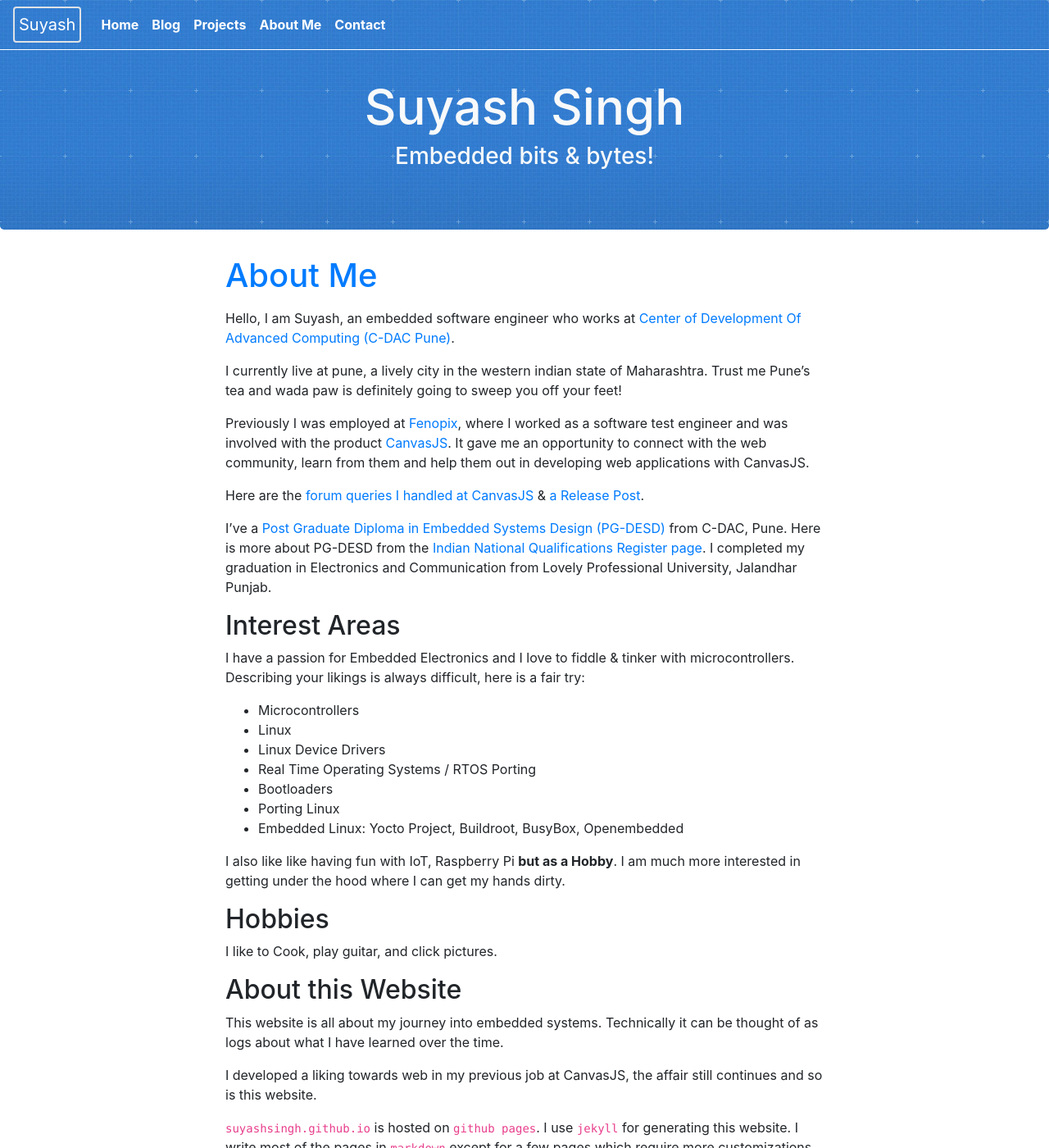
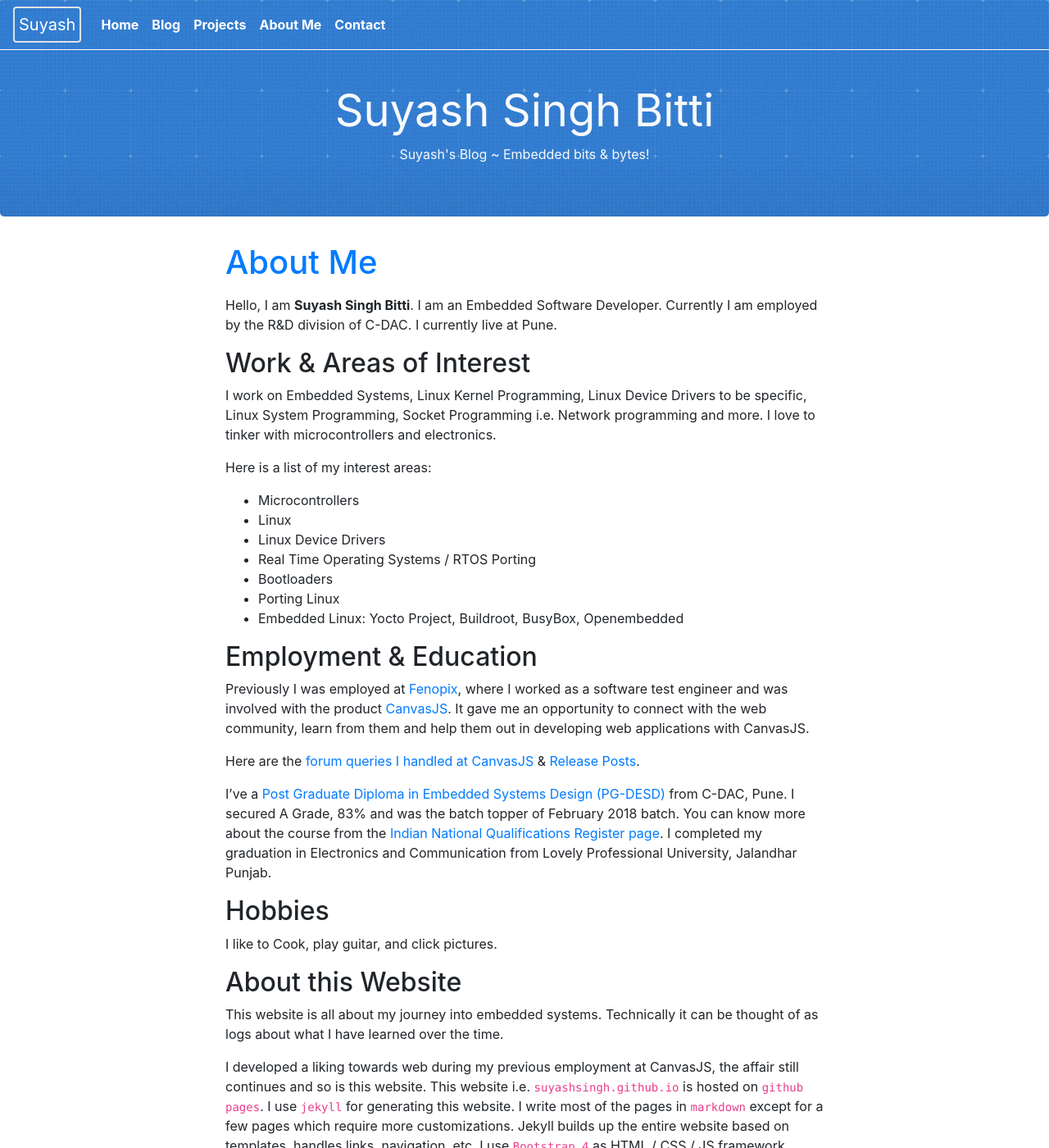
Before and after one commit to suyashsingh/suyashsingh.github.io, a Jekyll site: the page built from about.md, in a window 1280 px wide and 1400 px high. Shown: the whole window at 82% size. Built offline with Jekyll 4.4.1, drawn with Linux system fonts in a browser that asks for light colours; some of the changed text lies outside the part shown.

Commit message:
content cleanup on about page and related included files

```diff
--- a/_includes/footer.html
+++ b/_includes/footer.html
@@ -3,8 +3,8 @@
 <div class="container text-center">
     <small>Made with &#x2764; by Suyash | </small>
     <span>
-    <a href="{{ site.github }}" target="_blank"><svg class="svg-icon"><use xlink:href="#icon-github"></use></svg></span></a>
-    <a href="{{ site.linkedin }}" target="_blank"><svg class="svg-icon"><use xlink:href="#icon-linkedin"></use></svg></span></a>
+    <a href="{{ site.github }}" title="Github page of Suyash Singh Bitti" target="_blank"><svg class="svg-icon"><use xlink:href="#icon-github"></use></svg></span></a>
+    <a href="{{ site.linkedin }}" title="Suyash Singh Bitti's Linkedin profile page" target="_blank"><svg class="svg-icon"><use xlink:href="#icon-linkedin"></use></svg></span></a>
     </span>
 </div>
 </footer>
--- a/_layouts/default.html
+++ b/_layouts/default.html
@@ -67,8 +67,8 @@ layout: compress
 
   <!-- Jumbotron -->
   <div class="jumbotron text-center blue-header-bg" style="margin-top:30px;">
-  	<h1 class="text-light" style="font-size: 60px; ">Suyash Singh</h1>
-  	<h3 class="text-light">Embedded bits & bytes!</h3>
+    <span class="text-light" style="font-size: 3.4em;">Suyash Singh Bitti</span><br>
+    <span class="text-light">Suyash's Blog ~ Embedded bits & bytes!</span>
   </div>
   <!-- ./Jumbotron -->
 
--- a/about.md
+++ b/about.md
@@ -1,24 +1,19 @@
 ---
 title: About Me
-description: I am Suyash Singh Bitti, an Embedded Developer currently working at C-DAC Pune. I work in Embedded Systems, Kernel Development, Linux Device Drivers, Systems Programming Microcontrollers, IoT & alied techologies.
+description: I am Suyash Singh Bitti, an Embedded Developer working at CDAC Pune. I work on Embedded Systems, Linux Kernel Development &  Device Drivers. Know more about me here.
 layout: default
 order: 4
 ---
 
-Hello, I am Suyash, an embedded software engineer who works at [Center of Development Of Advanced Computing (C-DAC Pune)](https://cdac.in/).
+Hello, I am <strong>Suyash Singh Bitti</strong>. I am an Embedded Software Developer. Currently I am employed
+by the R&D division of C-DAC. I currently live at Pune.
 
-I currently live at pune, a lively city in the western indian state of Maharashtra. Trust me Pune's tea and wada paw is definitely
-going to sweep you off your feet!
+## Work & Areas of Interest
+I work on Embedded Systems, Linux Kernel Programming, Linux Device Drivers to be specific,
+Linux System Programming, Socket Programming i.e. Network programming and more. I love to
+tinker with microcontrollers and electronics.
 
-Previously I was employed at [Fenopix](https://fenopix.com/), where I worked as a software test engineer and was involved with the product [CanvasJS](https://canvasjs.com). It gave me an opportunity to connect with the web community, learn from them and help them out in developing web applications with CanvasJS.
-
-Here are the [forum queries I handled at CanvasJS](https://canvasjs.com/forums/users/suyash-singh/replies/) & [a Release Post](https://canvasjs.com/blog/author/suyash-singh/).
-
-I’ve a [Post Graduate Diploma in Embedded Systems Design (PG-DESD)](https://www.cdac.in/index.aspx?id=DESD&courseid=22) from C-DAC, Pune. Here is more about PG-DESD from the [Indian National Qualifications Register page](https://www.nqr.gov.in/qualification-title?nid=2995). I completed my graduation in Electronics and Communication from Lovely Professional University, Jalandhar Punjab.
-
-## Interest Areas
-I have a passion for Embedded Electronics and I love to fiddle & tinker with microcontrollers.
-Describing your likings is always difficult, here is a fair try:
+Here is a list of my interest areas:
 + Microcontrollers
 + Linux
 + Linux Device Drivers
@@ -27,8 +22,14 @@ Describing your likings is always difficult, here is a fair try:
 + Porting Linux
 + Embedded Linux: Yocto Project, Buildroot, BusyBox, Openembedded
 
-I also like like having fun with IoT, Raspberry Pi **but as a Hobby**. I am much more interested in getting under the hood where I can get my
-hands dirty.
+## Employment & Education
+Previously I was employed at <a href="https://fenopix.com/" title="Fenopix company behind CanvasJS Charts" rel="nofollow" target="_blank">Fenopix</a>, where I worked as a software test engineer and was involved with the product
+<a href="https://canvasjs.com/" title="CanvasJS HTML5 Javascript charting library product page" target="_blank" rel="nofollow">CanvasJS</a>. It gave me an opportunity to connect with the web community, learn from them and help them out in developing web applications with CanvasJS.
+
+Here are the <a href="https://canvasjs.com/forums/users/suyash-singh/replies/" title="canvas forum threads by suyash singh bitti" target="_blank" rel="nofollow">forum queries I handled at CanvasJS</a> & <a href="https://canvasjs.com/blog/author/suyash-singh/" title="CanvasJS release posts by suyash singh bitti">Release Posts</a>.
+
+I’ve a <a href="https://www.cdac.in/index.aspx?id=DESD&courseid=22" title="course information of PG DESD" target="_blank">Post Graduate Diploma in Embedded Systems Design (PG-DESD)</a> from C-DAC, Pune. I secured A Grade, 83% and was the batch topper of February 2018 batch. You can know more about the course from the <a href="https://www.nqr.gov.in/qualification-title?nid=2995" title="About PG Diploma on Embedded Systems Design on National Skill Registers Page" target="_blank">Indian National Qualifications Register page</a>. I completed my graduation in Electronics and Communication from Lovely Professional University, Jalandhar Punjab.
+
 
 ## Hobbies
 I like to Cook, play guitar, and click pictures.
@@ -36,17 +37,14 @@ I like to Cook, play guitar, and click pictures.
 ## About this Website
 This website is all about my journey into embedded systems. Technically it can be thought of as logs about what I have learned over the time.
 
-I developed a liking towards web in my previous job at CanvasJS, the affair still continues and so is this website.
+I developed a liking towards web during my previous employment at CanvasJS, the affair still continues and so is this website. This website i.e. `suyashsingh.github.io` is hosted on `github pages`. I use `jekyll` for generating this website. I write most of the pages in `markdown` except for a few pages which require more customizations. Jekyll builds up the entire website based on templates, handles links, navigation, etc. I use `Bootstrap 4`
+as HTML / CSS / JS framework. Github pages simplifies the deployment of the website. All I need to do is to push new code in to the master branch and changes goes live.
 
-`suyashsingh.github.io` is hosted on `github pages`. I use `jekyll` for generating this website. I write most of the pages in `markdown` except for
-a few pages which require more customizations. Jekyll builds up the entire website based on templates, handles links, navigation, etc. I use `Bootstrap 4`
-as HTML / CSS / JS framework.
+You can have a look at <a href="https://github.com/suyashsingh/suyashsingh.github.io" title="source code of suyashsingh.github.io" target="blank">source code of suyashsingh.github.io here</a>.
 
-Github pages simplifies the deployment of the website. All I need to do is to push new code in to the master branch and changes goes live.
+If there is anything else you would want to know about me please feel free to <a href="/contact.html" title="contact me page">contact me</a>.
 
-If you would like to take a look [say no more(source code)!](https://github.com/suyashsingh/suyashsingh.github.io)
-
-If there is anything else you would want to know about me please feel free to [contact me](/contact.html).
-
-#### Disclaimer
-<span class="text-danger"> Opinions and thoughts expressed are solely my own and do not express the views or opinions of my employer.</span>
+<div class="alert alert-primary" role="alert">
+  <span><u>Disclaimer</u></span><br>
+  <span class="text-danger"> Opinions and thoughts expressed are solely my own and do not express the views or opinions of my employer.</span>
+</div>
```
